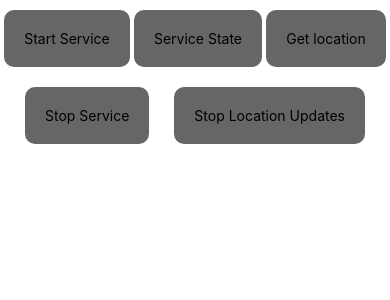
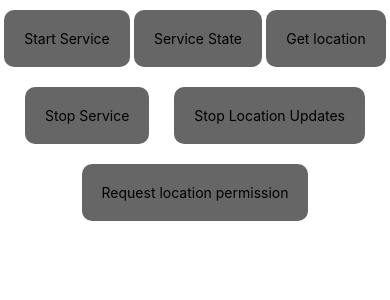
Before and after one commit to fundothabethe/rn_service, a React Native app: screen / in a window 390 px wide. Shown: the top 300 px of the page. Built offline with nearby package versions, Linux system fonts and the light colour scheme.

Commit message:
Added navigation to setting

```diff
--- a/App.js
+++ b/App.js
@@ -1,8 +1,7 @@
-/* eslint-disable react-hooks/exhaustive-deps */
-/* eslint-disable react-native/no-inline-styles */
 import React, {useEffect} from 'react';
 import {
   NativeModules,
+  PermissionsAndroid,
   SafeAreaView,
   StatusBar,
   StyleSheet,
@@ -50,6 +49,31 @@ const App = () => {
 
   const stop_location_updates = () => Module.stop_location_updates();
 
+  const permissions = async () => {
+    try {
+      const granted = await PermissionsAndroid.request(
+        PermissionsAndroid.PERMISSIONS.ACCESS_FINE_LOCATION,
+      );
+      if (granted === PermissionsAndroid.RESULTS.GRANTED) {
+        ask_for_background_location().then(() => Module.ask_permission());
+      } else {
+      }
+    } catch (err) {
+      console.warn(err);
+    }
+  };
+
+  const ask_for_background_location = async () =>
+    await PermissionsAndroid.request(
+      PermissionsAndroid.PERMISSIONS.ACCESS_BACKGROUND_LOCATION,
+      {
+        title: 'Zipi Fleet background location',
+        message:
+          'We need background location permission to track your route, allow zipi to track all the time by choosing "Allow all the time" on location permission.',
+        buttonPositive: 'Ok',
+      },
+    );
+
   return (
     <SafeAreaView style={{flex: 1}}>
       <StatusBar barStyle={'dark-content'} />
@@ -75,6 +99,9 @@ const App = () => {
         <TouchableOpacity style={styles.btn} onPress={stop_location_updates}>
           <Text>Stop Location Updates</Text>
         </TouchableOpacity>
+        <TouchableOpacity style={styles.btn} onPress={permissions}>
+          <Text>Request location permission</Text>
+        </TouchableOpacity>
       </View>
     </SafeAreaView>
   );
```
Also changed, not shown: 1 other file (tests, documents, lock files or other folders).
